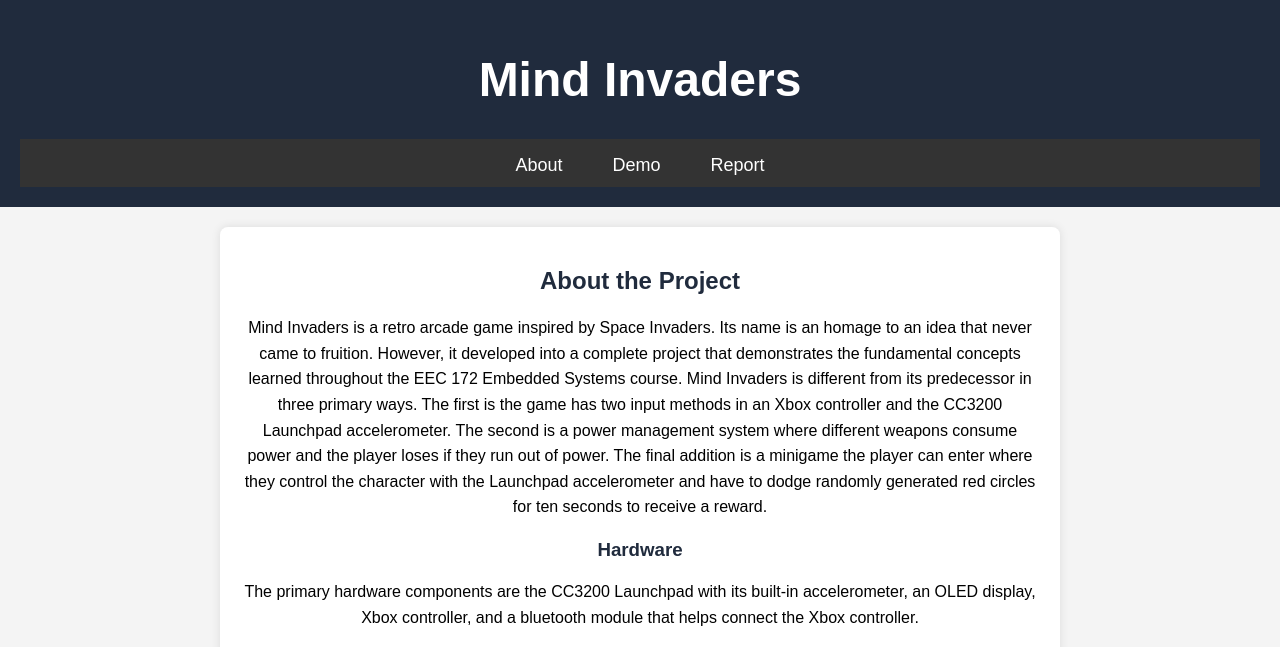
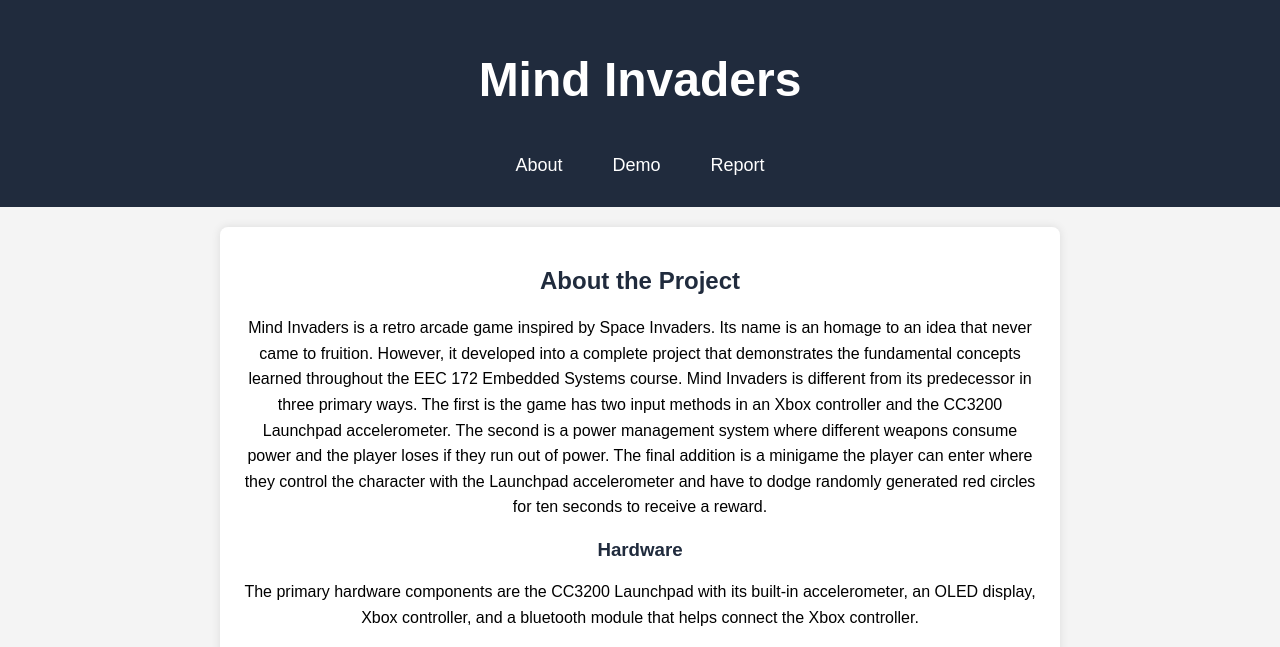
Before and after one commit to Braxai/EEC-172-Final-Project, a plain HTML site: page index.html in a window 1280 px wide. Shown: the top 647 px of the page. Drawn offline with Linux system fonts and the light colour scheme.

Commit message:
Update style.css

```diff
--- a/style.css
+++ b/style.css
@@ -16,7 +16,7 @@ header {
 
 /* Navigation Menu */
 nav {
-    background-color: #333;
+    background-color: #202b3d;
     padding: 10px 0;
 }
 
```
